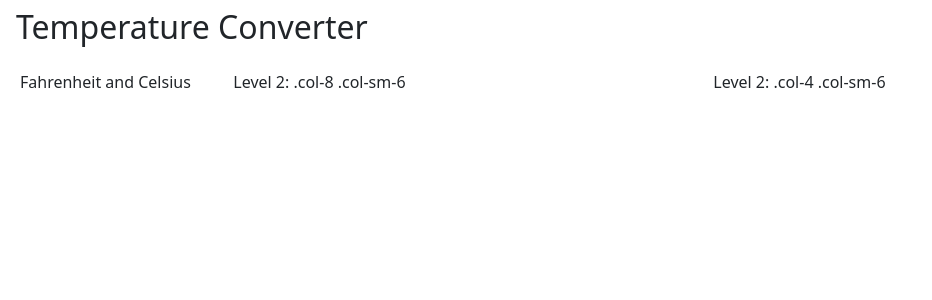
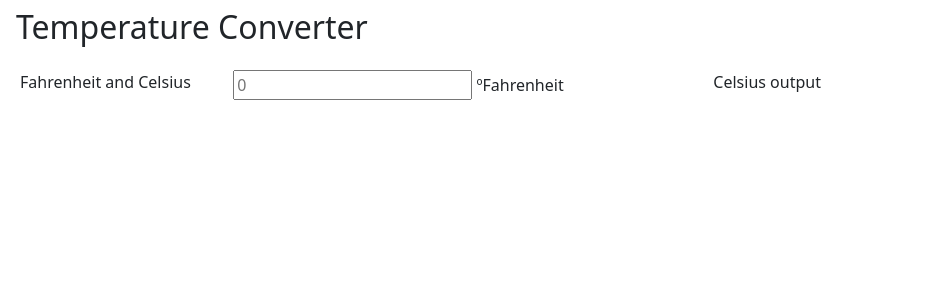
Before and after one commit to JoanaNMartins/PJProject, a Flask app: page /temperature in a window 1280 px wide. Shown: the part 56-356 px from the top of the page, without its empty margins (0-932 px from the left). Run offline with Flask 2, Linux system fonts and the light colour scheme; some libraries are stand-ins or nearby versions.

Commit message:
Mini test: form inserting Fahrenheit degrees

```diff
--- a/src/templates/temperature.html
+++ b/src/templates/temperature.html
@@ -15,10 +15,12 @@
       <div class="col-sm-9">
         <div class="row">
           <div class="col-8 col-sm-6">
-            Level 2: .col-8 .col-sm-6
+            <form action="#" method="post">
+              <p><input type="text" name="F_Input" placeholder="0"/>   ºFahrenheit</p>
+            </form>
           </div>
           <div class="col-4 col-sm-6">
-            Level 2: .col-4 .col-sm-6
+            Celsius output
           </div>
         </div>
       </div>
```
